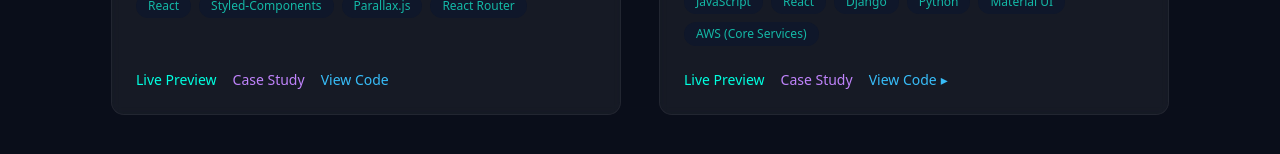
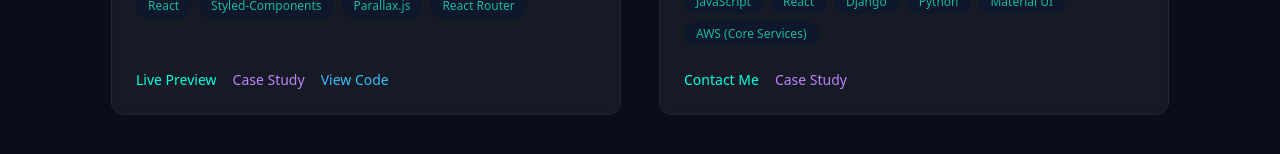
Before and after one commit to Cameron8325/port2, a React (Vite) app: page /work in a window 1280 px wide. Shown: the part 1206-1360 px from the top of the page. Built offline with nearby package versions, Linux system fonts and the light colour scheme.

Commit message:
Edited project details
Omitted code k/v to create custom links for "Your Project?" card.

```diff
--- a/src/data/projects.js
+++ b/src/data/projects.js
@@ -87,7 +87,7 @@ const projects = [
       solution: "Designed and developed a single-page React application with styled components and parallax effects to highlight services and drive user engagement.",
       features: [
         "Custom parallax scrolling sections to enhance visual storytelling",
-        "Reusable styled-components for consistent theming and dark mode support",
+        "Reusable styled-components for consistent theming",
         "Call-to-action and contact form integration for lead generation",
         "Responsive design optimized for desktop and mobile devices"
       ],
@@ -102,13 +102,13 @@ const projects = [
     description: "Whether you’re starting from scratch or need help untangling a tricky problem, I help turn ideas into intuitive, scalable web applications — no jargon, just solutions.",
     stack: ["JavaScript", "React", "Django", "Python", "Material UI", "AWS (Core Services)"],
     liveUrl: "mailto:youremail@example.com",
-    code: [
-      { label: "Frontend", url: "#", variant: "fe" },
-      { label: "Backend", url: "#", variant: "be" }
-    ],
+    // code: [
+    //   { label: "Frontend", url: "#", variant: "fe" },
+    //   { label: "Backend", url: "#", variant: "be" }
+    // ],
     ctas: [
       { label: "Case Study", url: "/work/your-project", variant: "details" },
-      { label: "Live Preview", url: "mailto:youremail@example.com", variant: "live" }
+      { label: "Contact Me", url: "/contact", variant: "live" }
     ],
     status: "Open to Freelance, Collaboration, or Full-Time",
     details: {
```
